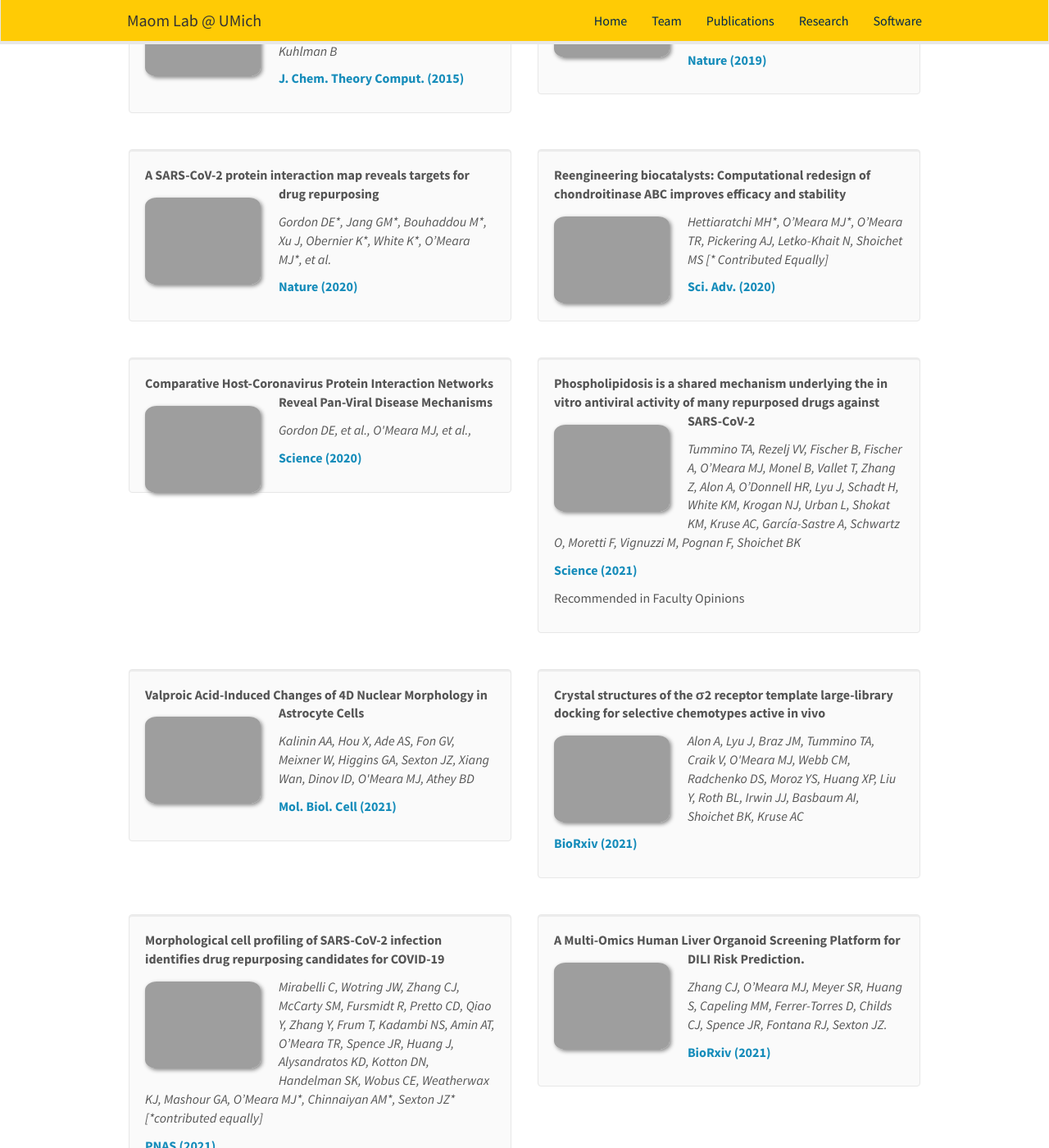
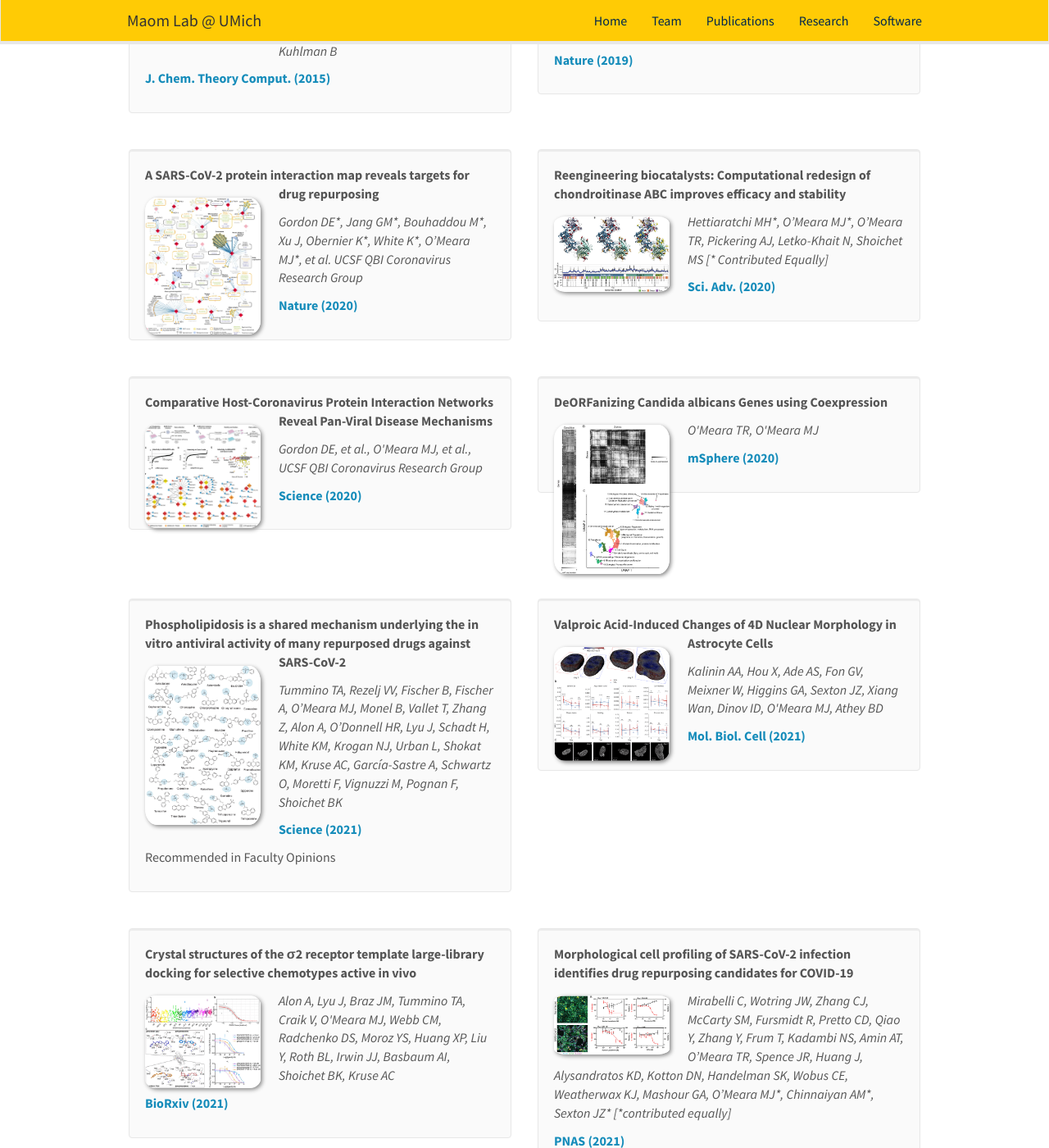
Before and after one commit to momeara/maomlab.github.io, a Jekyll site: the page built from _pages/publications.md, in a window 1280 px wide and 1400 px high, scrolled down 336 px. Shown: the whole window at 82% size. Built offline with Jekyll 4.4.1, drawn with Linux system fonts in a browser that asks for light colours; nearby versions of some CDN libraries; some of the changed text lies outside the part shown.

Commit message:
Add pictures to publications

```diff
--- a/_data/publications.yml
+++ b/_data/publications.yml
@@ -49,7 +49,7 @@
   news2:
 
 - title: "Combined Covalent-Electrostatic Model of Hydrogen Bonding Improves Structure Prediction with Rosetta"
-  image:
+  image: OMeara2015.gif
   description:
   authors: O’Meara MJ, Leaver-Fay A, Tyka M, Stein A, Houlihan K, DiMaio F, Bradley P, Kortemme T, Baker D, Snoeyink J, Kuhlman B
   link:
@@ -129,7 +129,7 @@
   news2:
 
 - title: "Ultra-large library docking for new chemotypes"
-  image:
+  image: Lyu2019.webp
   description:
   authors: Lyu J, Wang S, Balius TE, Singh I, Levit A, Moroz YS, O’Meara MJ, Che T, Algaa E, Tolmachev AA, Shoichet BK, Roth BL, Irwin JJ
   link:
@@ -160,9 +160,9 @@
   news2:
 
 - title: "A SARS-CoV-2 protein interaction map reveals targets for drug repurposing"
-  image:
+  image: Gordon2020a.webp
   description:
-  authors: Gordon DE*, Jang GM*, Bouhaddou M*, Xu J, Obernier K*, White K*, O’Meara MJ*, et al.
+  authors: Gordon DE*, Jang GM*, Bouhaddou M*, Xu J, Obernier K*, White K*, O’Meara MJ*, et al. UCSF QBI Coronavirus Research Group
   link:
     url: http://doi.org/10.1038/s41586-020-2286-9
     display: Nature (2020)
@@ -170,7 +170,7 @@
   news2:
 
 - title: "Reengineering biocatalysts: Computational redesign of chondroitinase ABC improves efficacy and stability"
-  image:
+  image: Hettiaratchi2020.jpeg
   description:
   authors: Hettiaratchi MH*, O’Meara MJ*, O’Meara TR, Pickering AJ, Letko-Khait N, Shoichet MS [* Contributed Equally]
   link:
@@ -190,9 +190,9 @@
   news2:
 
 - title: "Comparative Host-Coronavirus Protein Interaction Networks Reveal Pan-Viral Disease Mechanisms"
-  image:
+  image: Gordon2020b.jpeg
   description:
-  authors: Gordon DE, et al., O'Meara MJ, et al.,
+  authors: Gordon DE, et al., O'Meara MJ, et al., UCSF QBI Coronavirus Research Group
   link:
     url: http://doi.org/10.1126/science.abe9403
     display: Science (2020)
@@ -200,13 +200,13 @@
   news2:
 
 - title: "DeORFanizing Candida albicans Genes using Coexpression"
-  image: OMeara2020.png
+  image: OMeara2021.jpeg
   description:
   authors: O'Meara TR, O'Meara MJ
   link:
-    url: http://doi.org/10.1128/mSphere.01245-2
+    url: https://doi.org/10.1128%2FmSphere.01245-20
     display: mSphere (2020)
-  highlight: 0
+  highlight: 1
   news2:
 
 - title: "Property-Unmatched Decoys in Docking Benchmarks"
@@ -220,7 +220,7 @@
   news2:
 
 - title: "Phospholipidosis is a shared mechanism underlying the in vitro antiviral activity of many repurposed drugs against SARS-CoV-2"
-  image: Tummino2021.png
+  image: Tummino2021.jpg
   description:
   authors: Tummino TA, Rezelj VV, Fischer B, Fischer A, O’Meara MJ, Monel B, Vallet T, Zhang Z, Alon A, O’Donnell HR, Lyu J, Schadt H, White KM, Krogan NJ, Urban L, Shokat KM, Kruse AC, García-Sastre A, Schwartz O, Moretti F, Vignuzzi M, Pognan F, Shoichet BK
   link:
@@ -230,7 +230,7 @@
   news2: Recommended in Faculty Opinions
 
 - title: "Valproic Acid-Induced Changes of 4D Nuclear Morphology in Astrocyte Cells"
-  image:
+  image: Kalinin2021.gif
   description:
   authors: Kalinin AA, Hou X, Ade AS, Fon GV, Meixner W, Higgins GA, Sexton JZ, Xiang Wan, Dinov ID, O'Meara MJ, Athey BD
   link:
@@ -240,7 +240,7 @@
   news2:
 
 - title: "Crystal structures of the σ2 receptor template large-library docking for selective chemotypes active in vivo"
-  image:
+  image: Alon2021.gif
   description:
   authors: Alon A, Lyu J, Braz JM, Tummino TA, Craik V, O'Meara MJ, Webb CM, Radchenko DS, Moroz YS, Huang XP, Liu Y, Roth BL, Irwin JJ, Basbaum AI, Shoichet BK, Kruse AC
   link:
@@ -250,7 +250,7 @@
   news2:
 
 - title: "Morphological cell profiling of SARS-CoV-2 infection identifies drug repurposing candidates for COVID-19"
-  image:
+  image: Mirabelli2021.gif
   description:
   authors: Mirabelli C, Wotring JW, Zhang CJ, McCarty SM, Fursmidt R, Pretto CD, Qiao Y, Zhang Y, Frum T, Kadambi NS, Amin AT, O’Meara TR, Spence JR, Huang J, Alysandratos KD, Kotton DN, Handelman SK,  Wobus CE, Weatherwax KJ, Mashour GA, O’Meara MJ*, Chinnaiyan AM*, Sexton JZ* [*contributed equally]
   link:
@@ -260,7 +260,7 @@
   news2:
 
 - title: "A Multi-Omics Human Liver Organoid Screening Platform for DILI Risk Prediction."
-  image: Zhang2021.png
+  image: Zhang2021.gif
   description:
   authors: Zhang CJ, O’Meara MJ, Meyer SR, Huang S, Capeling MM, Ferrer-Torres D, Childs CJ, Spence JR, Fontana RJ, Sexton JZ.
   link:
@@ -276,11 +276,11 @@
   link:
     url: https://patentscope.wipo.int/search/en/detail.jsf?docId=WO2021159205
     display: WO/2021/159205
-  highlight: 1
+  highlight: 0
   news2:
 
 - title: "Leveraging machine learning essentiality predictions and chemogenomic interactions to identify antifungal targets"
-  image: fu2021.png
+  image: fu2021.webp
   description:
   authors: Fu C, Zhang X, Veri AO, Lyer KR, Lash E, Xue A, Yan H, Revie NM, Wong C, Lin ZY, Polvi EJ, Liston SD, VanderSluis B, Hou J, Yashiroda Y, Gingras AC, Boone C, O'Meara TR, O'Meara MJ, Noble S, Robbins N, Myers CL, Cowen LE
   link:
```
Also changed, not shown: images/publications/Alon2021.gif (added), images/publications/Fu2021.webp (added), images/publications/Gordon2020a.webp (added), images/publications/Gordon2020b.jpeg (added), images/publications/Hettiaratchi2020.jpeg (added), images/publications/Kalinin2021.gif (added), images/publications/Lyu2019.webp (added), images/publications/Mirabelli2021.gif (added), images/publications/OMeara2015.gif (added), images/publications/OMeara2021.jpeg (added), images/publications/Tummino2021.jpg (added), images/publications/Zhang2021.gif (added).
